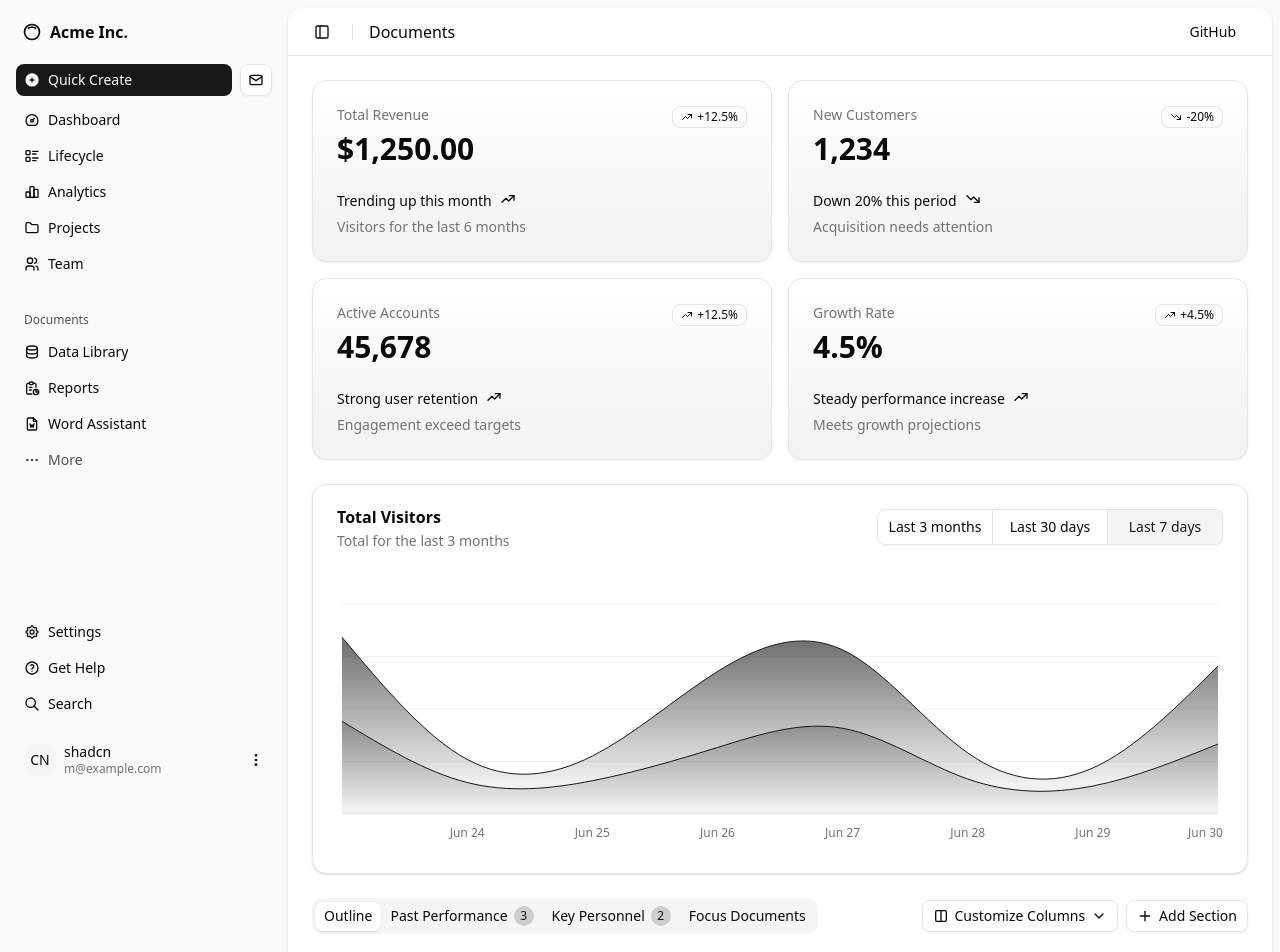
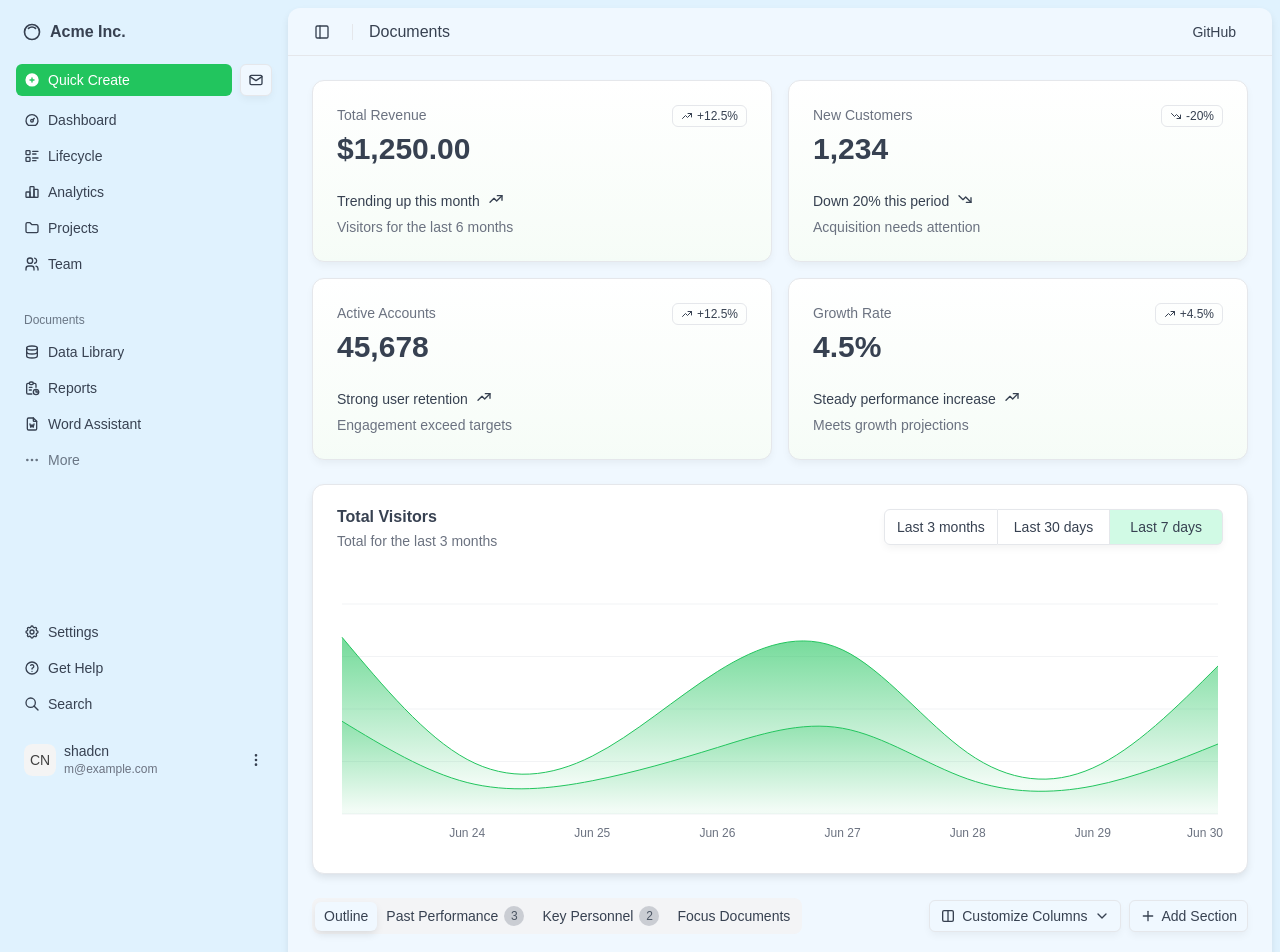
Before and after one commit to MaulviJr/kuconnect-frontend-v2, a React (Vite) app: page / in a window 1280 px wide. Shown: the top 952 px of the page. Built offline with nearby package versions, Linux system fonts and the light colour scheme.

Commit message:
Customize ShadCN UI theme
Updated ShadCN UI theme configuration with new colors and styles
to match KUConnect branding.

```diff
--- a/src/index.css
+++ b/src/index.css
@@ -3,11 +3,113 @@
 
 @custom-variant dark (&:is(.dark *));
 
+:root {
+  --background: oklch(0.9751 0.0127 244.2507);
+  --foreground: oklch(0.3729 0.0306 259.7328);
+  --card: oklch(1 0 0);
+  --card-foreground: oklch(0.3729 0.0306 259.7328);
+  --popover: oklch(1 0 0);
+  --popover-foreground: oklch(0.3729 0.0306 259.7328);
+  --primary: oklch(0.7227 0.192 149.5793);
+  --primary-foreground: oklch(1 0 0);
+  --secondary: oklch(0.9514 0.025 236.8242);
+  --secondary-foreground: oklch(0.4461 0.0263 256.8018);
+  --muted: oklch(0.967 0.0029 264.5419);
+  --muted-foreground: oklch(0.551 0.0234 264.3637);
+  --accent: oklch(0.9505 0.0507 163.0508);
+  --accent-foreground: oklch(0.3729 0.0306 259.7328);
+  --destructive: oklch(0.6368 0.2078 25.3313);
+  --destructive-foreground: oklch(1 0 0);
+  --border: oklch(0.9276 0.0058 264.5313);
+  --input: oklch(0.9276 0.0058 264.5313);
+  --ring: oklch(0.7227 0.192 149.5793);
+  --chart-1: oklch(0.7227 0.192 149.5793);
+  --chart-2: oklch(0.6959 0.1491 162.4796);
+  --chart-3: oklch(0.596 0.1274 163.2254);
+  --chart-4: oklch(0.5081 0.1049 165.6121);
+  --chart-5: oklch(0.4318 0.0865 166.9128);
+  --sidebar: oklch(0.9514 0.025 236.8242);
+  --sidebar-foreground: oklch(0.3729 0.0306 259.7328);
+  --sidebar-primary: oklch(0.7227 0.192 149.5793);
+  --sidebar-primary-foreground: oklch(1 0 0);
+  --sidebar-accent: oklch(0.9505 0.0507 163.0508);
+  --sidebar-accent-foreground: oklch(0.3729 0.0306 259.7328);
+  --sidebar-border: oklch(0.9276 0.0058 264.5313);
+  --sidebar-ring: oklch(0.7227 0.192 149.5793);
+  --font-sans: DM Sans, sans-serif;
+  --font-serif: Lora, serif;
+  --font-mono: IBM Plex Mono, monospace;
+  --radius: 0.5rem;
+  --shadow-2xs: 0px 4px 8px -1px hsl(0 0% 0% / 0.05);
+  --shadow-xs: 0px 4px 8px -1px hsl(0 0% 0% / 0.05);
+  --shadow-sm: 0px 4px 8px -1px hsl(0 0% 0% / 0.1),
+    0px 1px 2px -2px hsl(0 0% 0% / 0.1);
+  --shadow: 0px 4px 8px -1px hsl(0 0% 0% / 0.1),
+    0px 1px 2px -2px hsl(0 0% 0% / 0.1);
+  --shadow-md: 0px 4px 8px -1px hsl(0 0% 0% / 0.1),
+    0px 2px 4px -2px hsl(0 0% 0% / 0.1);
+  --shadow-lg: 0px 4px 8px -1px hsl(0 0% 0% / 0.1),
+    0px 4px 6px -2px hsl(0 0% 0% / 0.1);
+  --shadow-xl: 0px 4px 8px -1px hsl(0 0% 0% / 0.1),
+    0px 8px 10px -2px hsl(0 0% 0% / 0.1);
+  --shadow-2xl: 0px 4px 8px -1px hsl(0 0% 0% / 0.25);
+  --tracking-normal: 0em;
+  --spacing: 0.25rem;
+}
+
+.dark {
+  --background: oklch(0.2077 0.0398 265.7549);
+  --foreground: oklch(0.8717 0.0093 258.3382);
+  --card: oklch(0.2795 0.0368 260.031);
+  --card-foreground: oklch(0.8717 0.0093 258.3382);
+  --popover: oklch(0.2795 0.0368 260.031);
+  --popover-foreground: oklch(0.8717 0.0093 258.3382);
+  --primary: oklch(0.7729 0.1535 163.2231);
+  --primary-foreground: oklch(0.2077 0.0398 265.7549);
+  --secondary: oklch(0.3351 0.0331 260.912);
+  --secondary-foreground: oklch(0.7118 0.0129 286.0665);
+  --muted: oklch(0.2795 0.0368 260.031);
+  --muted-foreground: oklch(0.551 0.0234 264.3637);
+  --accent: oklch(0.3729 0.0306 259.7328);
+  --accent-foreground: oklch(0.7118 0.0129 286.0665);
+  --destructive: oklch(0.6368 0.2078 25.3313);
+  --destructive-foreground: oklch(0.2077 0.0398 265.7549);
+  --border: oklch(0.4461 0.0263 256.8018);
+  --input: oklch(0.4461 0.0263 256.8018);
+  --ring: oklch(0.7729 0.1535 163.2231);
+  --chart-1: oklch(0.7729 0.1535 163.2231);
+  --chart-2: oklch(0.7845 0.1325 181.912);
+  --chart-3: oklch(0.7227 0.192 149.5793);
+  --chart-4: oklch(0.6959 0.1491 162.4796);
+  --chart-5: oklch(0.596 0.1274 163.2254);
+  --sidebar: oklch(0.2795 0.0368 260.031);
+  --sidebar-foreground: oklch(0.8717 0.0093 258.3382);
+  --sidebar-primary: oklch(0.7729 0.1535 163.2231);
+  --sidebar-primary-foreground: oklch(0.2077 0.0398 265.7549);
+  --sidebar-accent: oklch(0.3729 0.0306 259.7328);
+  --sidebar-accent-foreground: oklch(0.7118 0.0129 286.0665);
+  --sidebar-border: oklch(0.4461 0.0263 256.8018);
+  --sidebar-ring: oklch(0.7729 0.1535 163.2231);
+  --font-sans: DM Sans, sans-serif;
+  --font-serif: Lora, serif;
+  --font-mono: IBM Plex Mono, monospace;
+  --radius: 0.5rem;
+  --shadow-2xs: 0px 4px 8px -1px hsl(0 0% 0% / 0.05);
+  --shadow-xs: 0px 4px 8px -1px hsl(0 0% 0% / 0.05);
+  --shadow-sm: 0px 4px 8px -1px hsl(0 0% 0% / 0.1),
+    0px 1px 2px -2px hsl(0 0% 0% / 0.1);
+  --shadow: 0px 4px 8px -1px hsl(0 0% 0% / 0.1),
+    0px 1px 2px -2px hsl(0 0% 0% / 0.1);
+  --shadow-md: 0px 4px 8px -1px hsl(0 0% 0% / 0.1),
+    0px 2px 4px -2px hsl(0 0% 0% / 0.1);
+  --shadow-lg: 0px 4px 8px -1px hsl(0 0% 0% / 0.1),
+    0px 4px 6px -2px hsl(0 0% 0% / 0.1);
+  --shadow-xl: 0px 4px 8px -1px hsl(0 0% 0% / 0.1),
+    0px 8px 10px -2px hsl(0 0% 0% / 0.1);
+  --shadow-2xl: 0px 4px 8px -1px hsl(0 0% 0% / 0.25);
+}
+
 @theme inline {
-  --radius-sm: calc(var(--radius) - 4px);
-  --radius-md: calc(var(--radius) - 2px);
-  --radius-lg: var(--radius);
-  --radius-xl: calc(var(--radius) + 4px);
   --color-background: var(--background);
   --color-foreground: var(--foreground);
   --color-card: var(--card);
@@ -23,6 +125,7 @@
   --color-accent: var(--accent);
   --color-accent-foreground: var(--accent-foreground);
   --color-destructive: var(--destructive);
+  --color-destructive-foreground: var(--destructive-foreground);
   --color-border: var(--border);
   --color-input: var(--input);
   --color-ring: var(--ring);
@@ -39,75 +142,24 @@
   --color-sidebar-accent-foreground: var(--sidebar-accent-foreground);
   --color-sidebar-border: var(--sidebar-border);
   --color-sidebar-ring: var(--sidebar-ring);
-}
 
-:root {
-  --radius: 0.625rem;
-  --background: oklch(1 0 0);
-  --foreground: oklch(0.145 0 0);
-  --card: oklch(1 0 0);
-  --card-foreground: oklch(0.145 0 0);
-  --popover: oklch(1 0 0);
-  --popover-foreground: oklch(0.145 0 0);
-  --primary: oklch(0.205 0 0);
-  --primary-foreground: oklch(0.985 0 0);
-  --secondary: oklch(0.97 0 0);
-  --secondary-foreground: oklch(0.205 0 0);
-  --muted: oklch(0.97 0 0);
-  --muted-foreground: oklch(0.556 0 0);
-  --accent: oklch(0.97 0 0);
-  --accent-foreground: oklch(0.205 0 0);
-  --destructive: oklch(0.577 0.245 27.325);
-  --border: oklch(0.922 0 0);
-  --input: oklch(0.922 0 0);
-  --ring: oklch(0.708 0 0);
-  --chart-1: oklch(0.646 0.222 41.116);
-  --chart-2: oklch(0.6 0.118 184.704);
-  --chart-3: oklch(0.398 0.07 227.392);
-  --chart-4: oklch(0.828 0.189 84.429);
-  --chart-5: oklch(0.769 0.188 70.08);
-  --sidebar: oklch(0.985 0 0);
-  --sidebar-foreground: oklch(0.145 0 0);
-  --sidebar-primary: oklch(0.205 0 0);
-  --sidebar-primary-foreground: oklch(0.985 0 0);
-  --sidebar-accent: oklch(0.97 0 0);
-  --sidebar-accent-foreground: oklch(0.205 0 0);
-  --sidebar-border: oklch(0.922 0 0);
-  --sidebar-ring: oklch(0.708 0 0);
-}
+  --font-sans: var(--font-sans);
+  --font-mono: var(--font-mono);
+  --font-serif: var(--font-serif);
 
-.dark {
-  --background: oklch(0.145 0 0);
-  --foreground: oklch(0.985 0 0);
-  --card: oklch(0.205 0 0);
-  --card-foreground: oklch(0.985 0 0);
-  --popover: oklch(0.205 0 0);
-  --popover-foreground: oklch(0.985 0 0);
-  --primary: oklch(0.922 0 0);
-  --primary-foreground: oklch(0.205 0 0);
-  --secondary: oklch(0.269 0 0);
-  --secondary-foreground: oklch(0.985 0 0);
-  --muted: oklch(0.269 0 0);
-  --muted-foreground: oklch(0.708 0 0);
-  --accent: oklch(0.269 0 0);
-  --accent-foreground: oklch(0.985 0 0);
-  --destructive: oklch(0.704 0.191 22.216);
-  --border: oklch(1 0 0 / 10%);
-  --input: oklch(1 0 0 / 15%);
-  --ring: oklch(0.556 0 0);
-  --chart-1: oklch(0.488 0.243 264.376);
-  --chart-2: oklch(0.696 0.17 162.48);
-  --chart-3: oklch(0.769 0.188 70.08);
-  --chart-4: oklch(0.627 0.265 303.9);
-  --chart-5: oklch(0.645 0.246 16.439);
-  --sidebar: oklch(0.205 0 0);
-  --sidebar-foreground: oklch(0.985 0 0);
-  --sidebar-primary: oklch(0.488 0.243 264.376);
-  --sidebar-primary-foreground: oklch(0.985 0 0);
-  --sidebar-accent: oklch(0.269 0 0);
-  --sidebar-accent-foreground: oklch(0.985 0 0);
-  --sidebar-border: oklch(1 0 0 / 10%);
-  --sidebar-ring: oklch(0.556 0 0);
+  --radius-sm: calc(var(--radius) - 4px);
+  --radius-md: calc(var(--radius) - 2px);
+  --radius-lg: var(--radius);
+  --radius-xl: calc(var(--radius) + 4px);
+
+  --shadow-2xs: var(--shadow-2xs);
+  --shadow-xs: var(--shadow-xs);
+  --shadow-sm: var(--shadow-sm);
+  --shadow: var(--shadow);
+  --shadow-md: var(--shadow-md);
+  --shadow-lg: var(--shadow-lg);
+  --shadow-xl: var(--shadow-xl);
+  --shadow-2xl: var(--shadow-2xl);
 }
 
 @layer base {
```
